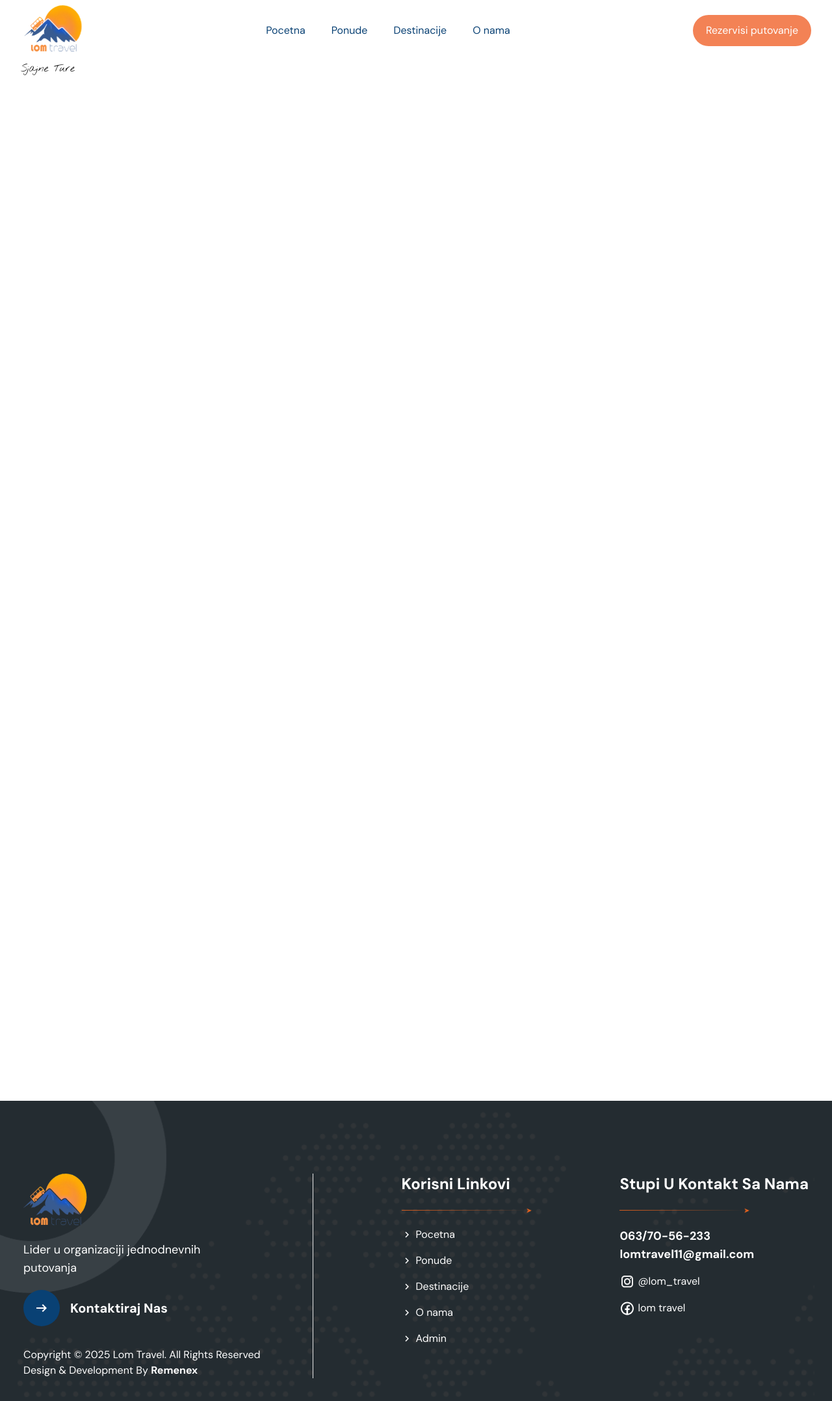
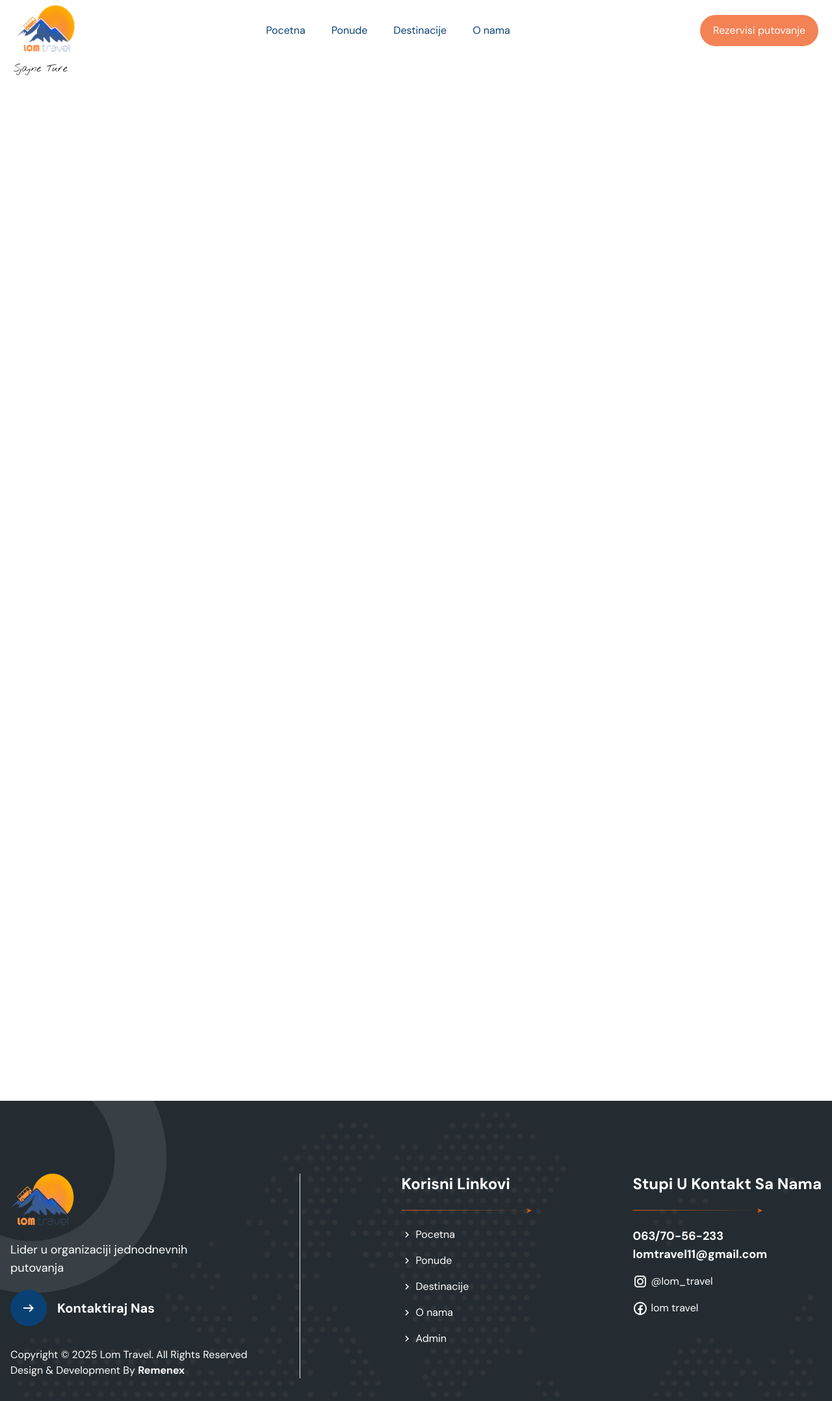
Before and after one commit to djordjeivanovic02/lomtravel, a Next.js app: page / in a window 1280 px wide. Shown: the top 2156 px of the page at 65% size. Built offline with nearby package versions, Linux system fonts and the light colour scheme.

Commit message:
Responsive footer and dynamic copyright year

```diff
--- a/app/components/footer.tsx
+++ b/app/components/footer.tsx
@@ -5,7 +5,7 @@ import FooterLink from "./footerLink";
 
 export default function Footer() {
   return (
-    <footer className="w-full bg-footer py-24 px-5 relative overflow-hidden">
+    <footer className="w-full bg-footer py-24 relative overflow-hidden">
       <Image
         src="/images/half_circle.svg"
         alt="Half Circle Image"
@@ -20,8 +20,8 @@ export default function Footer() {
         height={532}
         className="absolute top-4 left-1/2 -translate-x-1/2 z-10"
       />
-      <div className="container p-4 flex-col md:flex-row flex items-start justify-between relative z-20">
-        <div className="firstColumn pr-20 border-r-[1px] border-border">
+      <div className="container p-4 flex flex-col gap-20 md:flex-row items-start justify-between relative z-20">
+        <div className="firstColumn pr-0 xl:pr-20 md-border-none xl:border-r border-border">
           <Image
             src="/images/footer_logo.svg"
             alt="Lom Travel Logo"
@@ -38,7 +38,7 @@ export default function Footer() {
             <p className="text-xl text-white font-bold">Kontaktiraj Nas</p>
           </Link>
           <p className="text-md text-white sans mt-8">
-            Copyright © 2025 Lom Travel. All Rights Reserved
+            Copyright © {new Date().getFullYear()} Lom Travel. All Rights Reserved
           </p>
           <p className="text-md text-white sans">
             Design & Development By <b>Remenex</b>
--- a/tailwind.config.ts
+++ b/tailwind.config.ts
@@ -11,7 +11,7 @@ export default {
   theme: {
     container: {
       center: true,
-      padding: "2rem",
+      padding: "1.3rem",
       screens: {
         "2xl": "1400px",
       },
```
